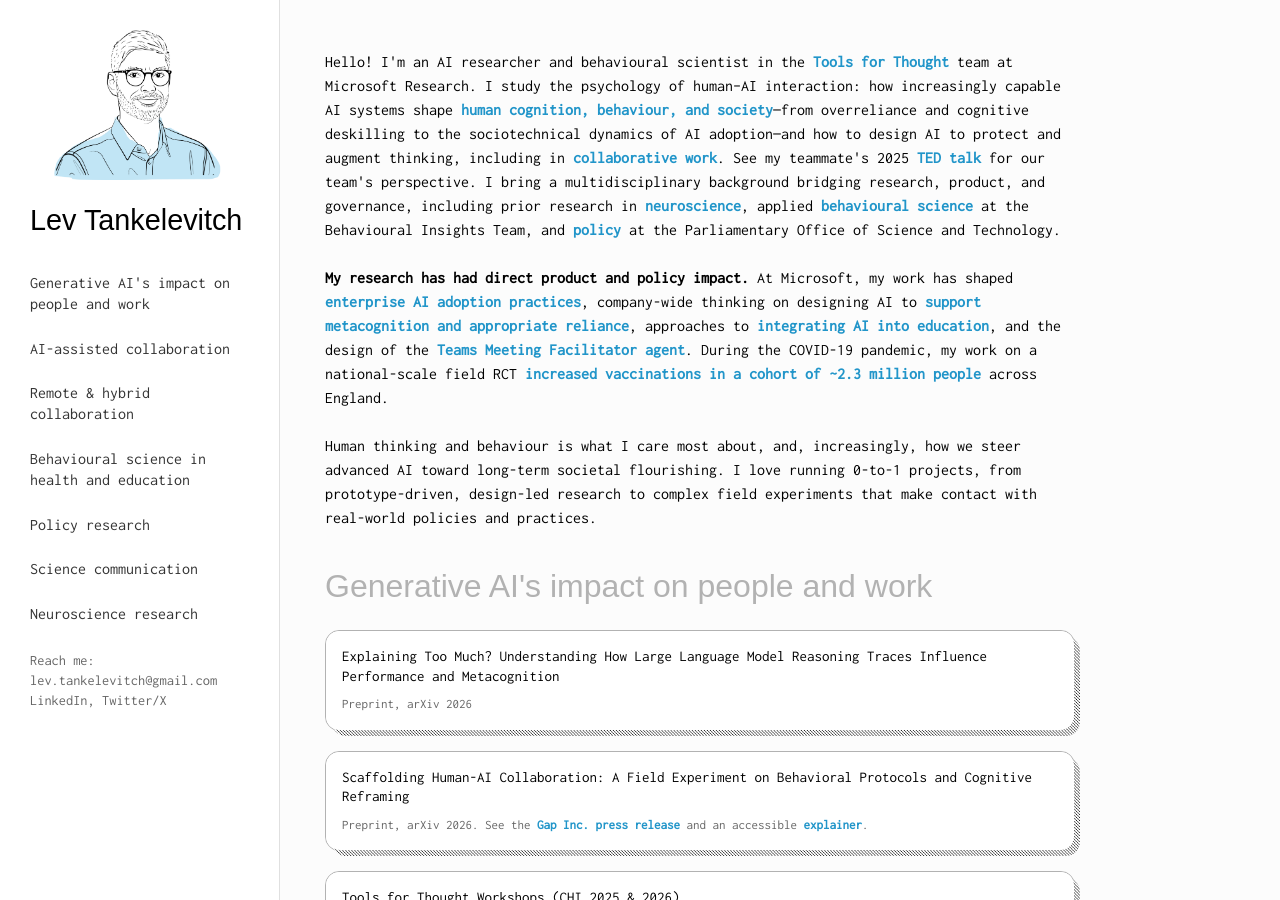
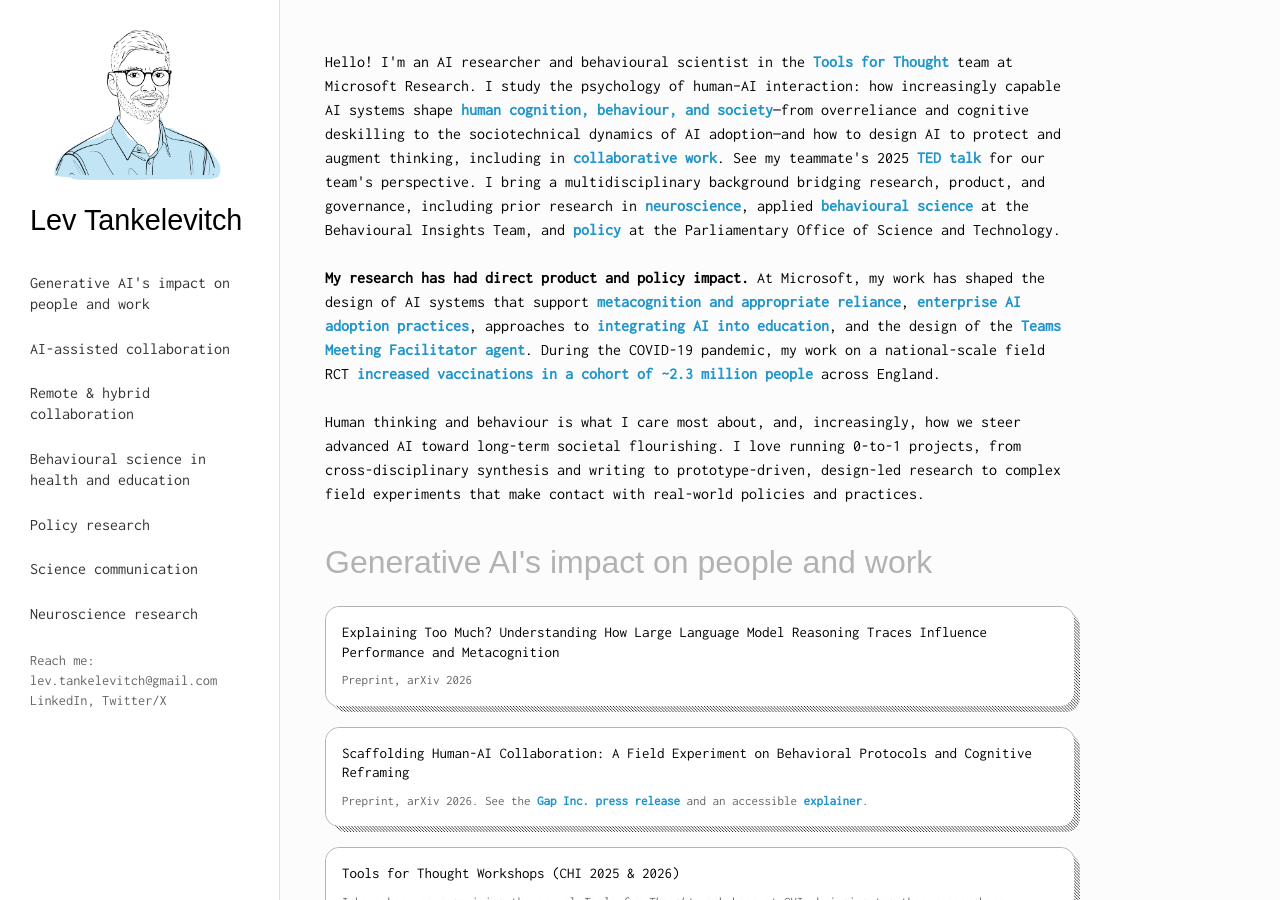
Before and after one commit to levtank/levtank.github.io, a Jekyll site: the page built from index.html, in a window 1280 px wide and 900 px high. Built offline with Jekyll 4.4.1, drawn with Linux system fonts in a browser that asks for light colours; nearby versions of some CDN libraries; some web fonts are replaced.

Commit message:
Refine homepage intro blurb
Co-authored-by: Copilot <223556219+Copilot@users.noreply.github.com>
Copilot-Session: 358d9e87-990b-4cf3-adc6-0cdd5a1d8592

```diff
--- a/index.html
+++ b/index.html
@@ -5,11 +5,11 @@ layout: default
 I bring a multidisciplinary background bridging research, product, and governance, including prior research in <a href="/#academic-neuroscience-research">neuroscience</a>, applied <a href="/#applied-behavioural-science">behavioural science</a> at the Behavioural Insights Team, and <a href="/#policy-research" target="_blank">policy</a> at the Parliamentary Office of Science and Technology.</p>
 <br>
 <p>
-  <strong>My research has had direct product and policy impact.</strong> At Microsoft, my work has shaped <a href="https://www.gapinc.com/en-us/articles/2026/04/gap-inc-and-microsoft-research-explores-how-human-">enterprise AI adoption practices</a>, company-wide thinking on designing AI to <a href="https://www.microsoft.com/en-us/research/video/the-metacognitive-demands-and-opportunities-of-generative-ai/" target="_blank">support metacognition and appropriate reliance</a>, approaches to <a href = "https://www.microsoft.com/en-us/education/msdownloads/AI-in-Education-A-Microsoft-Special-Report.pdf" target="_blank"> integrating AI into education</a>, and the design of the <a href="https://support.microsoft.com/en-gb/office/facilitator-in-microsoft-teams-meetings-37657f91-39b5-40eb-9421-45141e3ce9f6" target="_blank">Teams Meeting Facilitator agent</a>. During the COVID-19 pandemic, my work on a national-scale field RCT <a href="https://www.nature.com/articles/s41562-025-02165-x" target="_blank">increased vaccinations in a cohort of ~2.3 million people</a> across England.
+  <strong>My research has had direct product and policy impact.</strong> At Microsoft, my work has shaped the design of AI systems that support <a href="https://www.microsoft.com/en-us/research/video/the-metacognitive-demands-and-opportunities-of-generative-ai/" target="_blank">metacognition and appropriate reliance</a>, <a href="https://www.gapinc.com/en-us/articles/2026/04/gap-inc-and-microsoft-research-explores-how-human-">enterprise AI adoption practices</a>, approaches to <a href = "https://www.microsoft.com/en-us/education/msdownloads/AI-in-Education-A-Microsoft-Special-Report.pdf" target="_blank"> integrating AI into education</a>, and the design of the <a href="https://support.microsoft.com/en-gb/office/facilitator-in-microsoft-teams-meetings-37657f91-39b5-40eb-9421-45141e3ce9f6" target="_blank">Teams Meeting Facilitator agent</a>. During the COVID-19 pandemic, my work on a national-scale field RCT <a href="https://www.nature.com/articles/s41562-025-02165-x" target="_blank">increased vaccinations in a cohort of ~2.3 million people</a> across England.
 </p>
 <br>
 <p>
-   Human thinking and behaviour is what I care most about, and, increasingly, how we steer advanced AI toward long-term societal flourishing. I love running 0-to-1 projects, from prototype-driven, design-led research to complex field experiments that make contact with real-world policies and practices.
+   Human thinking and behaviour is what I care most about, and, increasingly, how we steer advanced AI toward long-term societal flourishing. I love running 0-to-1 projects, from cross-disciplinary synthesis and writing to prototype-driven, design-led research to complex field experiments that make contact with real-world policies and practices.
 </p>
 
 <div class="research-section">
```
